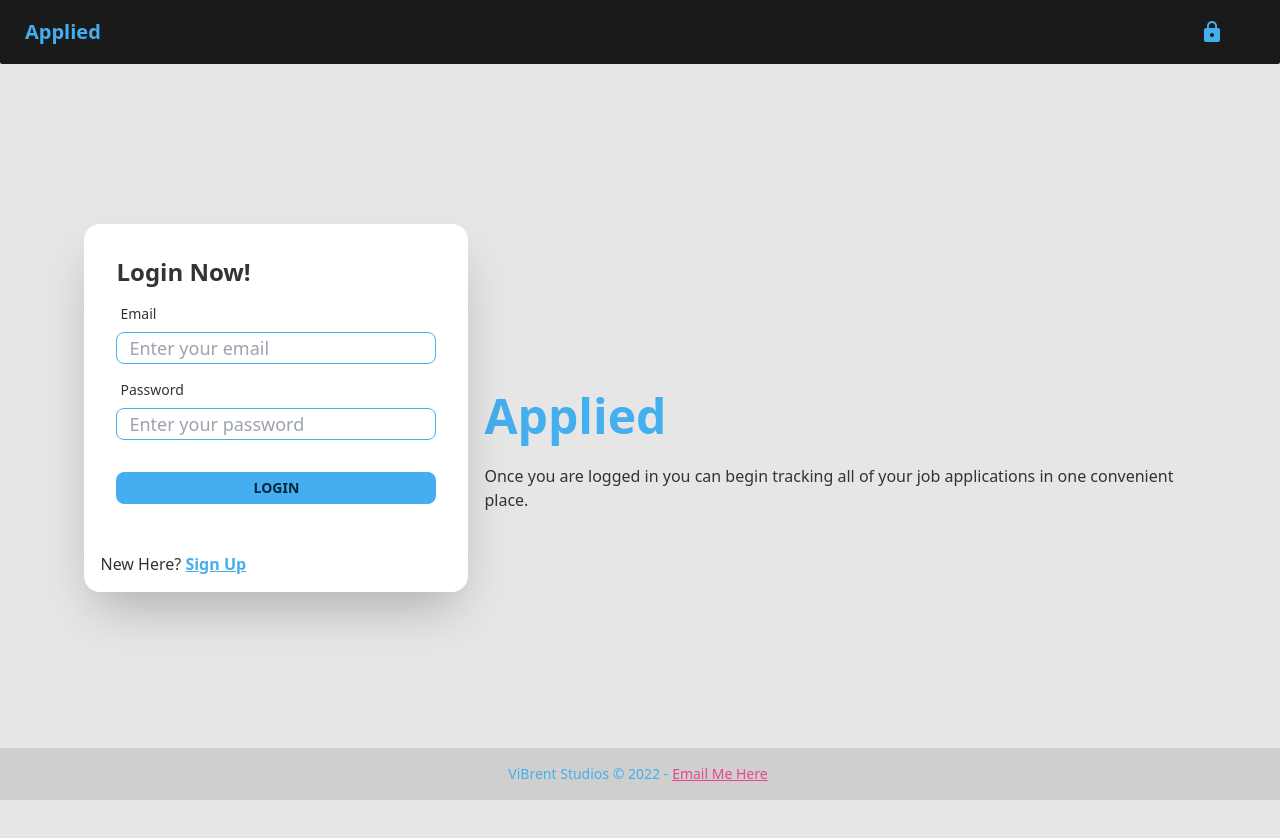
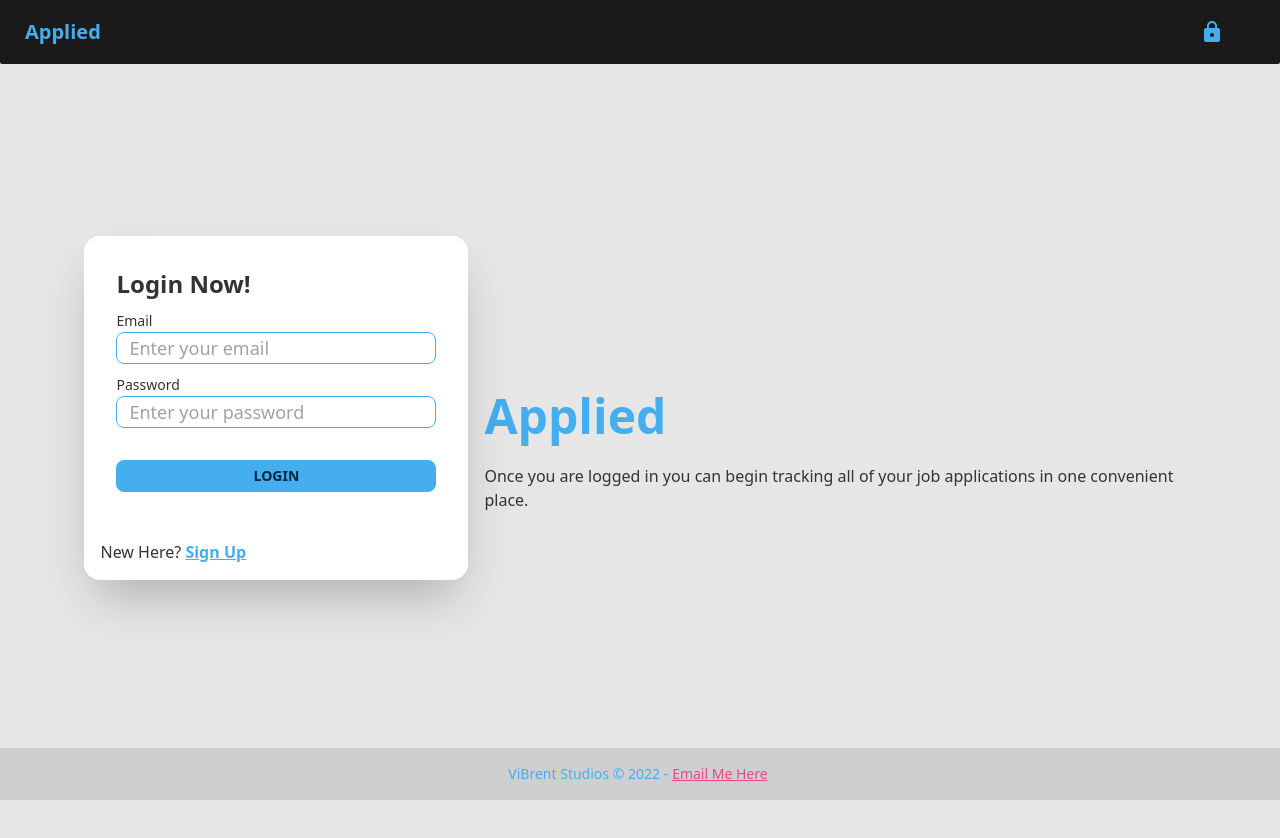
Before and after one commit to vibrentcarey/Applied, a Next.js app: page /auth in a window 1280 px wide. Shown: the top 838 px of the page. Built offline with nearby package versions, Linux system fonts and the light colour scheme; no server answers.

Commit message:
Edit input styling

```diff
--- a/components/Input.tsx
+++ b/components/Input.tsx
@@ -23,7 +23,7 @@ const Input = ({
   return (
     <div className="form-control">
       {/* Input With Label */}
-      <label htmlFor={id} className="label">
+      <label htmlFor={id}>
         <span className="label-text">{label}</span>
       </label>
 
```
